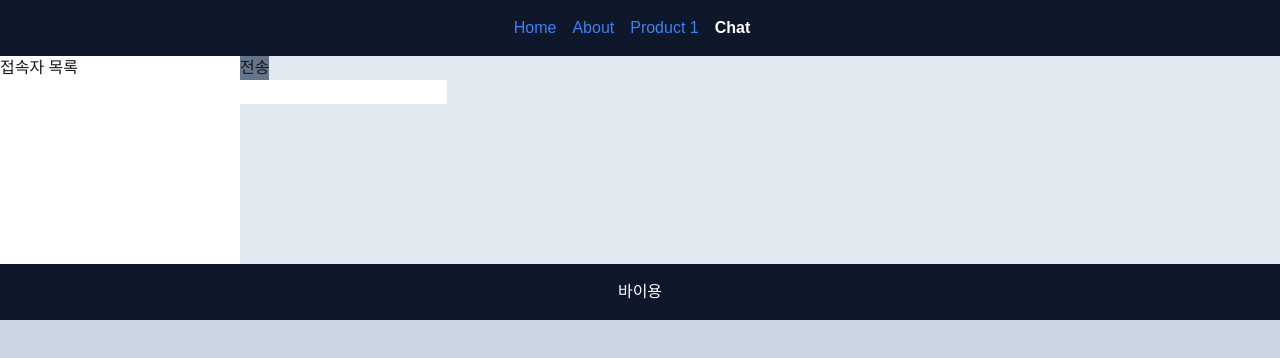
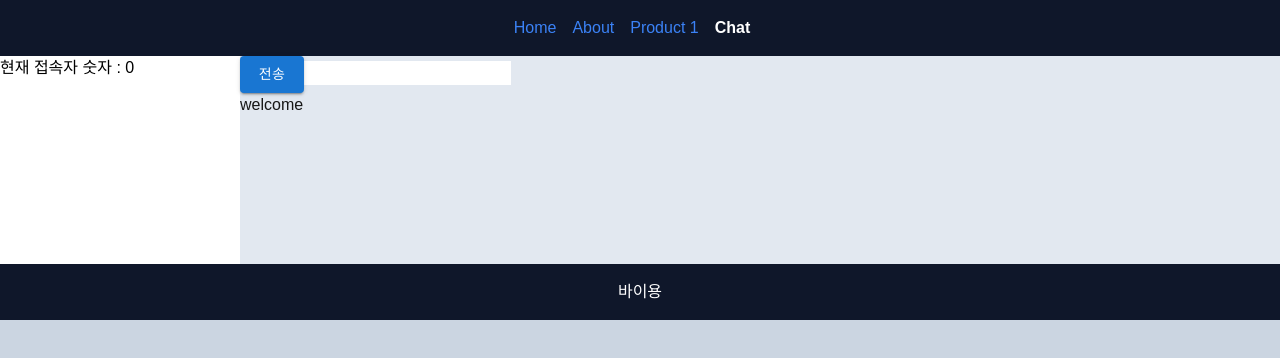
Before and after one commit to mmh0705/stompchat_front, a Next.js app: page /chat in a window 1280 px wide. Shown: the top 358 px of the page. Built offline with nearby package versions, Linux system fonts and the light colour scheme; no server answers.

Commit message:
화면에 채팅 내용이 나오도록 수정해보았다.

```diff
--- a/src/app/chat/page.tsx
+++ b/src/app/chat/page.tsx
@@ -1,14 +1,41 @@
 'use client';
+
+// let messageData = {
+//     user: "익명",
+//     message: "메시지",
+
+//     isOnOpen: false,
+//     isOnClose: false,
+//     userCount: 0,
+// }
+
 
 import { useState, useEffect, useRef } from "react";
 import * as StompJs from "@stomp/stompjs";
+import * as React from 'react';
+import Button from '@mui/material/Button';
+
+
 
 export default function Chat() {
+    type messageJSON = {
+        id : number,
+        user : string,
+        message : string,
+        userCounts : number
+    }
+    //useRef
+    const websocket = useRef<WebSocket | null>(null);
+    const userName = useRef<string>("익명");
+
+    //useState
     const [client] = useState<StompJs.Client | null>(null);
     const [message, setMessage] = useState("");
     const [messageList, setMessageList] = useState<string[]>(['']);
+    const [connectedClientsCount , setConnectedClientsCount] = useState(0);
+    //채팅들
+    const [chatList, setChatList] = useState<string[]>(["welcome"]);
 
-    const websocket = useRef<WebSocket | null>(null);
     const localSocketURL = "ws://localhost:8080/user/websocket";
     const remoteSocketURL = "ws://121.162.75.86:8080/user/websocket";
     //const [websocket, setWebsocket] = useState<WebSocket>(new WebSocket("ws://localhost:8080/user/websocket"));
@@ -17,7 +44,124 @@ export default function Chat() {
      * 연결
      */
     const connect = () =>{
-        // STOMP example
+        websocket.current = new WebSocket(remoteSocketURL);
+        websocket.current.onopen = () => {
+            console.log('웹소켓 열림');
+        }
+
+        websocket.current.onclose = () => {
+            console.log('웹소켓 닫힘');
+        }
+
+        websocket.current.onerror = () => {
+            console.log('웹소켓 에러');
+        }
+
+        websocket.current.onmessage = (event) => {
+            let json:messageJSON = JSON.parse(event.data);
+
+            //접속자 갱신
+            setConnectedClientsCount(json.userCounts);
+
+            //메시지 추가
+            console.log(chatList);
+            console.log(...chatList);
+            console.log(json.message);
+            let list = [...chatList, json.message];
+            console.log(list);
+            setChatList(chatList => [...chatList, json.message]);
+            console.log(...chatList);
+        };
+
+    }
+
+    /**
+     * 메시지 보내기
+     */
+    const sendChat = ()=>{
+
+        let messageData = {
+            user: "익명",
+            message: message,
+        }
+        websocket.current?.send(JSON.stringify(messageData));
+    }
+
+    /**
+     * 메시지 보여주기
+     */
+    const showGreeting = (message: string) => {
+        setMessageList((prevList) => [...prevList, message]);
+    }
+
+    useEffect(() => {
+        //연결
+        connect();
+
+        return () => {
+            websocket.current?.close();
+        };
+    },[]);
+
+    const onSetMessage = (event: React.ChangeEvent<HTMLInputElement>) => {
+        setMessage(event.target.value);
+    }
+
+    return(
+        <div>
+            {/* 바깥 */}
+            <div className="flex flex-row items-center h-52">
+                {/* 왼쪽 */}
+                <div className="bg-white min-w-60 h-full text-black">
+                    현재 접속자 숫자 : {connectedClientsCount}
+                </div>
+
+                {/* 오른쪽 */}
+                <div className="flex flex-col w-full h-full bg-slate-200">
+
+                    {/* 채팅 디스플레이 */}
+                    <div>
+                        {
+                            messageList.map((message, index) => (
+                                <div key={index}>{message}</div>
+                            ))
+                        }
+                    </div>
+
+                    {/* 채팅 입력 */}
+                    <div>
+                        <div>
+                            <Button className="text-black" color="primary" variant="contained" onClick={sendChat}>
+                                전송
+                            </Button>
+
+                            <input value={message} onChange={onSetMessage}></input>
+                        </div>
+
+                        <div>
+                            <ul>
+                               {
+                                chatList.map((message) => {
+                                    return(
+                                        <li key={message}>{message}</li>
+                                    )
+                                })
+                               }
+                            </ul>
+                        </div>
+                    </div>
+
+                </div>
+            </div>
+
+        </div>
+    );
+}
+
+
+//정크 존
+
+// STOMP example
         // //소켓 연결
         // try{
         //     const stompClient = new StompJs.Client({
@@ -47,43 +191,10 @@ export default function Chat() {
         // Vanilla WebSocket
         // let temp = new WebSocket("ws://localhost:8080/user/websocket");
         // setWebsocket(temp);
-        websocket.current = new WebSocket(remoteSocketURL);
-        websocket.current.onopen = () => {
-            console.log('웹소켓 열림');
-        }
 
-        websocket.current.onclose = () => {
-            console.log('웹소켓 닫힘');
-        }
 
-        websocket.current.onerror = () => {
-            console.log('웹소켓 에러');
-        }
 
-        websocket.current.onmessage = (event) => {
-            console.log('메시지 : ' + event.data);
-            //접속 캐치
-
-            //일반 메시지
-        };
-
-    }
-
-    /**
-     * 연결 끊기
-     */
-    const disconnect = () =>{
-        if(client === null){
-            return;
-        }
-        client.deactivate();
-    }
-
-    /**
-     * 메시지 보내기
-     */
-    const sendChat = ()=>{
-        // if(client === null){
+          // if(client === null){
         //     return;
         // }
         // console.log("sendChat");
@@ -91,69 +202,13 @@ export default function Chat() {
         //     destination: "/app/hello",
         //     body: JSON.stringify({name: name})
         // });
-        let messageData = {
-            user: "익명",
-            message: message,
-            isOnOpen: false,
-            isOnClose: false
-        }
-        websocket.current?.send(JSON.stringify(messageData));
-    }
 
     /**
-     * 메시지 보여주기
+     * 연결 끊기
      */
-    const showGreeting = (message: string) => {
-        setMessageList((prevList) => [...prevList, message]);
-    }
-
-    useEffect(() => {
-        //연결
-        connect();
-
-        return () => {
-            websocket.current?.close();
-        };
-    },[]);
-
-    const onSetMessage = (event: React.ChangeEvent<HTMLInputElement>) => {
-        setMessage(event.target.value);
-    }
-
-    return(
-        <div>
-            {/* 바깥 */}
-            <div className="flex flex-row items-center h-52">
-                {/* 왼쪽 */}
-                <div className="bg-white min-w-60 h-full">
-                    접속자 목록
-                </div>
-
-                {/* 오른쪽 */}
-                <div className="flex flex-col w-full h-full bg-slate-200">
-
-                    {/* 채팅 디스플레이 */}
-                    <div>
-                        {
-                            messageList.map((message, index) => (
-                                <div key={index}>{message}</div>
-                            ))
-                        }
-                    </div>
-
-                    {/* 채팅 입력 */}
-                    <div>
-                        <div>
-                            <button className="bg-slate-500" onClick={sendChat}>전송</button>
-                        </div>
-                        <div>
-                            <input type="text" value={message} onChange={(event: React.ChangeEvent<HTMLInputElement>) => {setMessage(event.target.value)}}></input>
-                        </div>
-                    </div>
-
-                </div>
-            </div>
-
-        </div>
-    );
-}
+    // const disconnect = () =>{
+    //     if(client === null){
+    //         return;
+    //     }
+    //     client.deactivate();
+    // }
```
Also changed, not shown: package.json (+6 -1 lines), 1 other file (tests, documents, lock files or other folders).
